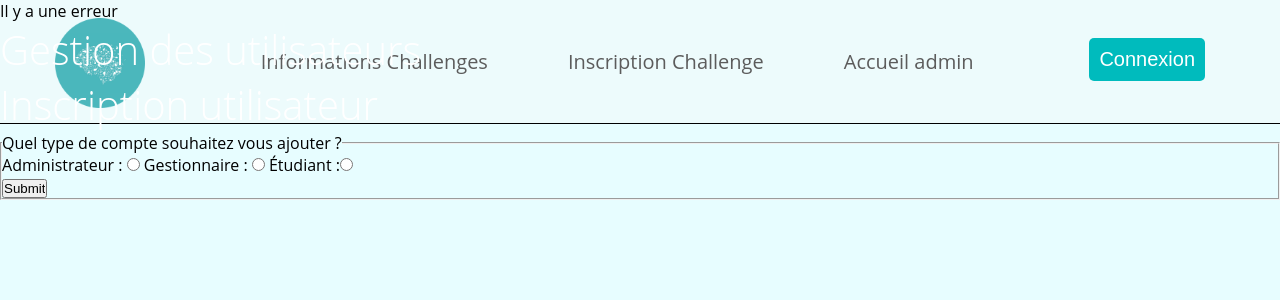
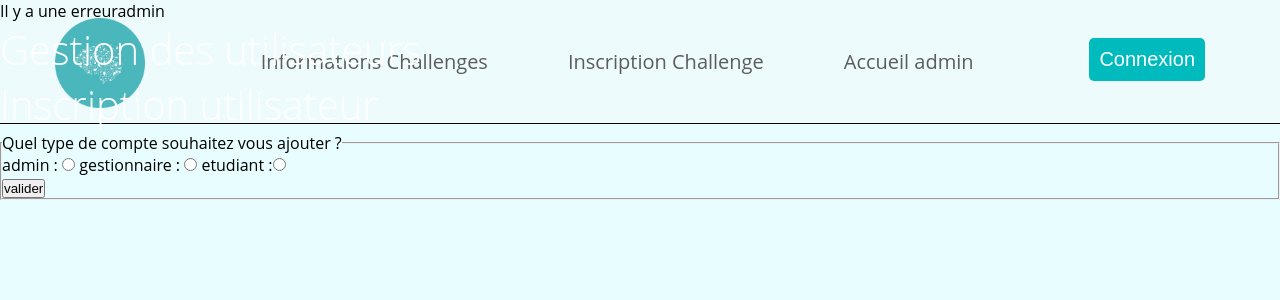
Before and after one commit to TitouanPrl/plateforme-data-challenge, a PHP site: page /validInsc.php in a window 1280 px wide. Shown: the top 300 px of the page. Run offline with PHP 8.4, Linux system fonts and the light colour scheme; the visitor is signed in with stand-in values (Sample User, id 1); data that the repository does not hold is empty; some web fonts are replaced.

Commit message:
reglage de qlq bug mais il y en a de nouveaux ...

```diff
--- a/php/Admin/formInsc.php
+++ b/php/Admin/formInsc.php
@@ -6,7 +6,7 @@
   if($_SESSION["type"]=="administrateur"){
     echo('RGB t le plus bo PTHNUYDEGI');
   }
-
+   echo($_SESSION["type"]);
 ?>
 <h2>Gestion des utilisateurs</h2>
 
@@ -86,5 +86,4 @@
     </article>
   </main>
       <!-- faire apparaitre les champs en fonction de la checkbox et faire gaffe aux champs apparent  -->
-<script src="../script/form.js"></script>
 <?php require '../Integrations/footer.php'; ?>
--- a/php/Admin/validInsc.php
+++ b/php/Admin/validInsc.php
@@ -10,6 +10,7 @@
   if(isset($valider)){
     if(!empty($admin) && $admin != ""){
         $_SESSION["type"]=$admin;
+        echo($admin);
     }
     if(!empty('gestionnaire') && $gestionnaire != ""){
         $_SESSION["type"]=$gestionnaire;
@@ -17,12 +18,12 @@
     if(!empty('etudiant') && $etudiant !=""){
         $_SESSION["type"] = $etudiant;
     }
-    header('location:formInsc.php');
+    header('location:validInsc.php');
   }
   else{
     echo('Il y a une erreur');
   }
-
+  echo($_SESSION["type"]);
 ?>
 <h2>Gestion des utilisateurs</h2>
 
@@ -38,10 +39,10 @@
                 <legend>
                     Quel type de compte souhaitez vous ajouter ?
                 </legend>
-                    Administrateur : <input type="radio" id="admin" name="admin" value="administrateur">
-                    Gestionnaire : <input type="radio" id="type" name="gestionnaire" value="gestionnaire">
-                    Étudiant :<input type="radio" id="type" value= "étudiant"><br>
-                    <input type="submit" id="valider" name="valider">
+                    admin : <input type="radio" id="admin" name="admin" value="administrateur">
+                    gestionnaire : <input type="radio" id="type" name="gestionnaire" value="gestionnaire">
+                    etudiant :<input type="radio" id="type" name="etudiant" value= "etudiant"><br>
+                    <input type="submit" id="valider" name="valider" value='valider'>
           </fieldset>
         </div>
 </main>
```
Also changed, not shown: php/Connexion/validInscription.php (+8 -5 lines).
